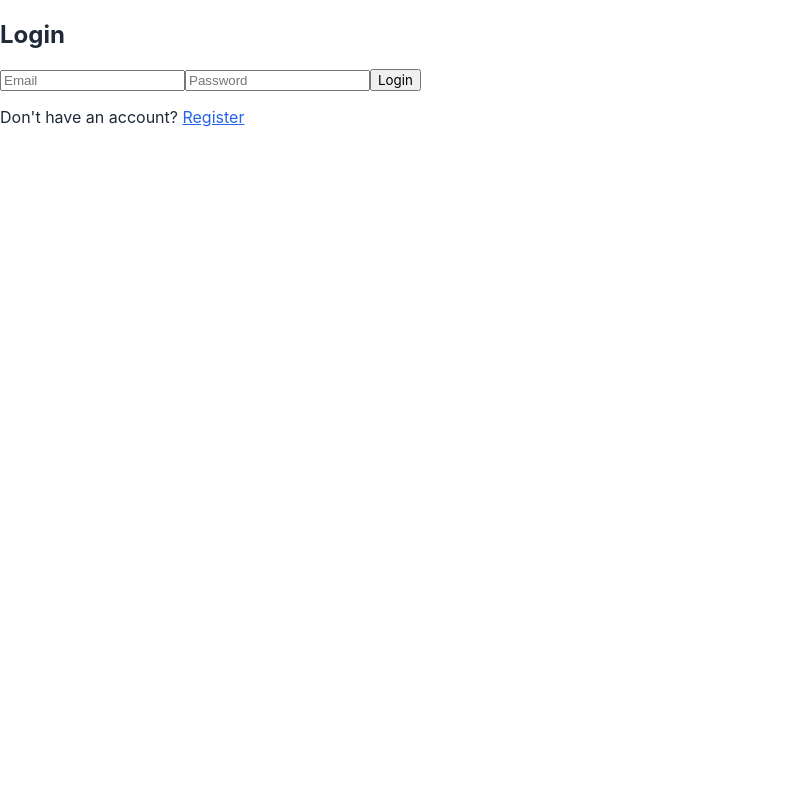
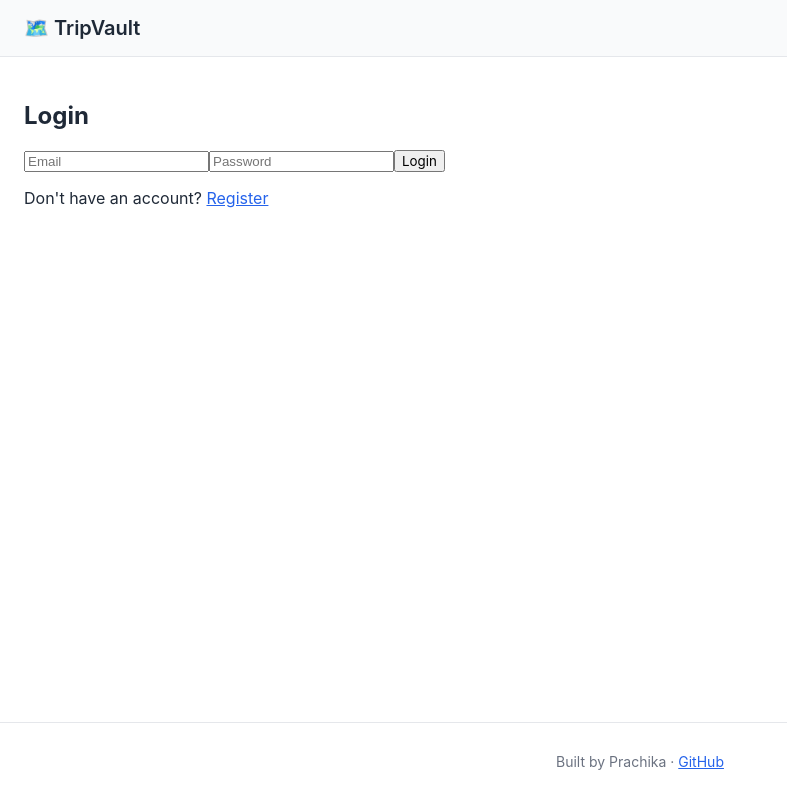
Before and after one commit to prachika8125/tripVault, a React (Vite) app in the folder client/: page /login in a window 1280 px wide. Shown: the whole page, without its empty margins (0-787 px from the left). Built offline with nearby package versions, Linux system fonts and the light colour scheme.

Commit message:
Added loading spinner and error message

```diff
--- a/client/src/App.css
+++ b/client/src/App.css
@@ -1 +1,87 @@
 /* App-level layout styles will go here as we build the Navbar, Footer, and page layouts in the coming chunks */
+.navbar {
+  display: flex;
+  align-items: center;
+  justify-content: space-between;
+  padding: var(--spacing-md) var(--spacing-lg);
+  background-color: var(--color-surface);
+  border-bottom: 1px solid var(--color-border);
+}
+
+.navbar-logo {
+  font-size: var(--font-size-lg);
+  font-weight: 600;
+  text-decoration: none;
+  color: var(--color-text);
+}
+
+.navbar-links {
+  display: flex;
+  align-items: center;
+  gap: var(--spacing-md);
+}
+
+.navbar-links a {
+  text-decoration: none;
+  color: var(--color-text);
+}
+
+.navbar-logout {
+  background-color: var(--color-danger);
+  color: white;
+  border: none;
+  padding: var(--spacing-xs) var(--spacing-md);
+  border-radius: var(--border-radius);
+  font-size: var(--font-size-sm);
+}
+.footer {
+  padding: var(--spacing-md) var(--spacing-lg);
+  text-align: center;
+  border-top: 1px solid var(--color-border);
+  color: var(--color-text-muted);
+  font-size: var(--font-size-sm);
+  margin-top: auto;
+}
+.app-layout {
+  display: flex;
+  flex-direction: column;
+  min-height: 100vh;
+}
+
+.app-content {
+  flex: 1;
+  padding: var(--spacing-lg);
+}
+
+.loading-spinner {
+  display: flex;
+  flex-direction: column;
+  align-items: center;
+  justify-content: center;
+  gap: var(--spacing-md);
+  padding: var(--spacing-xl);
+  color: var(--color-text-muted);
+}
+
+.spinner {
+  width: 32px;
+  height: 32px;
+  border: 3px solid var(--color-border);
+  border-top-color: var(--color-primary);
+  border-radius: 50%;
+  animation: spin 0.8s linear infinite;
+}
+
+@keyframes spin {
+  to {
+    transform: rotate(360deg);
+  }
+}
+.error-message {
+  background-color: #fef2f2;
+  border: 1px solid var(--color-danger);
+  color: var(--color-danger);
+  padding: var(--spacing-md);
+  border-radius: var(--border-radius);
+  margin: var(--spacing-md) 0;
+}
--- a/client/src/App.jsx
+++ b/client/src/App.jsx
@@ -1,14 +1,20 @@
 import { BrowserRouter, Routes, Route } from 'react-router-dom';
+import Navbar from './components/Navbar';
+import Footer from './components/Footer';
 import Login from './pages/Login';
 import Register from './pages/Register';
 import Dashboard from './pages/Dashboard';
 import TripDetail from './pages/TripDetail';
 import PublicProfile from './pages/PublicProfile';
 import ProtectedRoute from './components/ProtectedRoute';
+import './App.css';
 
 function App() {
   return (
     <BrowserRouter>
+      <div className="app-layout">
+        <Navbar />
+        <main className="app-content">
           <Routes>
             <Route path="/" element={<Login />} />
             <Route path="/login" element={<Login />} />
@@ -31,6 +37,9 @@ function App() {
             />
             <Route path="/profile/:username" element={<PublicProfile />} />
           </Routes>
+        </main>
+        <Footer />
+      </div>
     </BrowserRouter>
   );
 }
--- /dev/null
+++ b/client/src/components/ErrorMessage.jsx
@@ -0,0 +1,9 @@
+function ErrorMessage({ message }) {
+  return (
+    <div className="error-message">
+      <p>{message}</p>
+    </div>
+  );
+}
+
+export default ErrorMessage;
--- /dev/null
+++ b/client/src/components/Footer.jsx
@@ -0,0 +1,14 @@
+function Footer() {
+  return (
+    <footer className="footer">
+      <p>
+        Built by Prachika ·{' '}
+        <a href="https://github.com/prachika8125" target="_blank" rel="noopener noreferrer">
+          GitHub
+        </a>
+      </p>
+    </footer>
+  );
+}
+
+export default Footer;
--- /dev/null
+++ b/client/src/components/LoadingSpinner.jsx
@@ -0,0 +1,10 @@
+function LoadingSpinner({ message = 'Loading...' }) {
+  return (
+    <div className="loading-spinner">
+      <div className="spinner"></div>
+      <p>{message}</p>
+    </div>
+  );
+}
+
+export default LoadingSpinner;
--- /dev/null
+++ b/client/src/components/NavBar.jsx
@@ -0,0 +1,26 @@
+import { Link, useNavigate } from 'react-router-dom';
+import { logout, isLoggedIn } from '../utils/auth';
+
+function Navbar() {
+  const navigate = useNavigate();
+  const loggedIn = isLoggedIn();
+
+  return (
+    <nav className="navbar">
+      <Link to={loggedIn ? '/dashboard' : '/login'} className="navbar-logo">
+        🗺️ TripVault
+      </Link>
+
+      {loggedIn && (
+        <div className="navbar-links">
+          <Link to="/dashboard">Dashboard</Link>
+          <button onClick={() => logout(navigate)} className="navbar-logout">
+            Logout
+          </button>
+        </div>
+      )}
+    </nav>
+  );
+}
+
+export default Navbar;
--- a/client/src/pages/Dashboard.jsx
+++ b/client/src/pages/Dashboard.jsx
@@ -5,6 +5,8 @@ import { getCurrentUser, updateProfile } from '../services/userService';
 import TripCard from '../components/TripCard';
 import TripForm from '../components/TripForm';
 import EditProfileForm from '../components/EditProfileForm';
+import LoadingSpinner from '../components/LoadingSpinner';
+import ErrorMessage from '../components/ErrorMessage';
 
 function Dashboard() {
   const [trips, setTrips] = useState([]);
@@ -81,12 +83,12 @@ function Dashboard() {
   };
 
   if (loading) {
-    return <p>Loading your trips...</p>;
-  }
+  return <LoadingSpinner message="Loading your trips..." />;
+}
 
-  if (error) {
-    return <p style={{ color: 'red' }}>{error}</p>;
-  }
+if (error) {
+  return <ErrorMessage message={error} />;
+}
 
   return (
     <div>
--- a/client/src/pages/PublicProfile.jsx
+++ b/client/src/pages/PublicProfile.jsx
@@ -1,6 +1,8 @@
 import { useState, useEffect } from 'react';
 import { useParams, Link } from 'react-router-dom';
 import { getPublicProfile } from '../services/userService';
+import LoadingSpinner from '../components/LoadingSpinner';
+import ErrorMessage from '../components/ErrorMessage';
 
 function PublicProfile() {
   const { username } = useParams();
@@ -31,12 +33,12 @@ function PublicProfile() {
   };
 
   if (loading) {
-    return <p>Loading profile...</p>;
-  }
+  return <LoadingSpinner message="Loading your trips..." />;
+}
 
-  if (error) {
-    return <p style={{ color: 'red' }}>{error}</p>;
-  }
+if (error) {
+  return <ErrorMessage message={error} />;
+}
 
   return (
     <div>
--- a/client/src/pages/TripDetail.jsx
+++ b/client/src/pages/TripDetail.jsx
@@ -2,6 +2,8 @@ import { useState, useEffect } from 'react';
 import { useParams, useNavigate, Link } from 'react-router-dom';
 import { getTripById } from '../services/tripService';
 import PhotoGrid from '../components/PhotoGrid';
+import LoadingSpinner from '../components/LoadingSpinner';
+import ErrorMessage from '../components/ErrorMessage';
 
 function TripDetail() {
   const { id } = useParams();
@@ -33,18 +35,12 @@ function TripDetail() {
   };
 
   if (loading) {
-    return <p>Loading trip...</p>;
-  }
+  return <LoadingSpinner message="Loading your trips..." />;
+}
 
-  if (error) {
-    return (
-      <div>
-        <p style={{ color: 'red' }}>{error}</p>
-        <button onClick={() => navigate('/dashboard')}>Back to Dashboard</button>
-      </div>
-    );
-  }
-
+if (error) {
+  return <ErrorMessage message={error} />;
+}
   return (
     <div>
       <Link to="/dashboard">← Back to Dashboard</Link>
```
Lines whose indentation alone changed are shown as unchanged.
